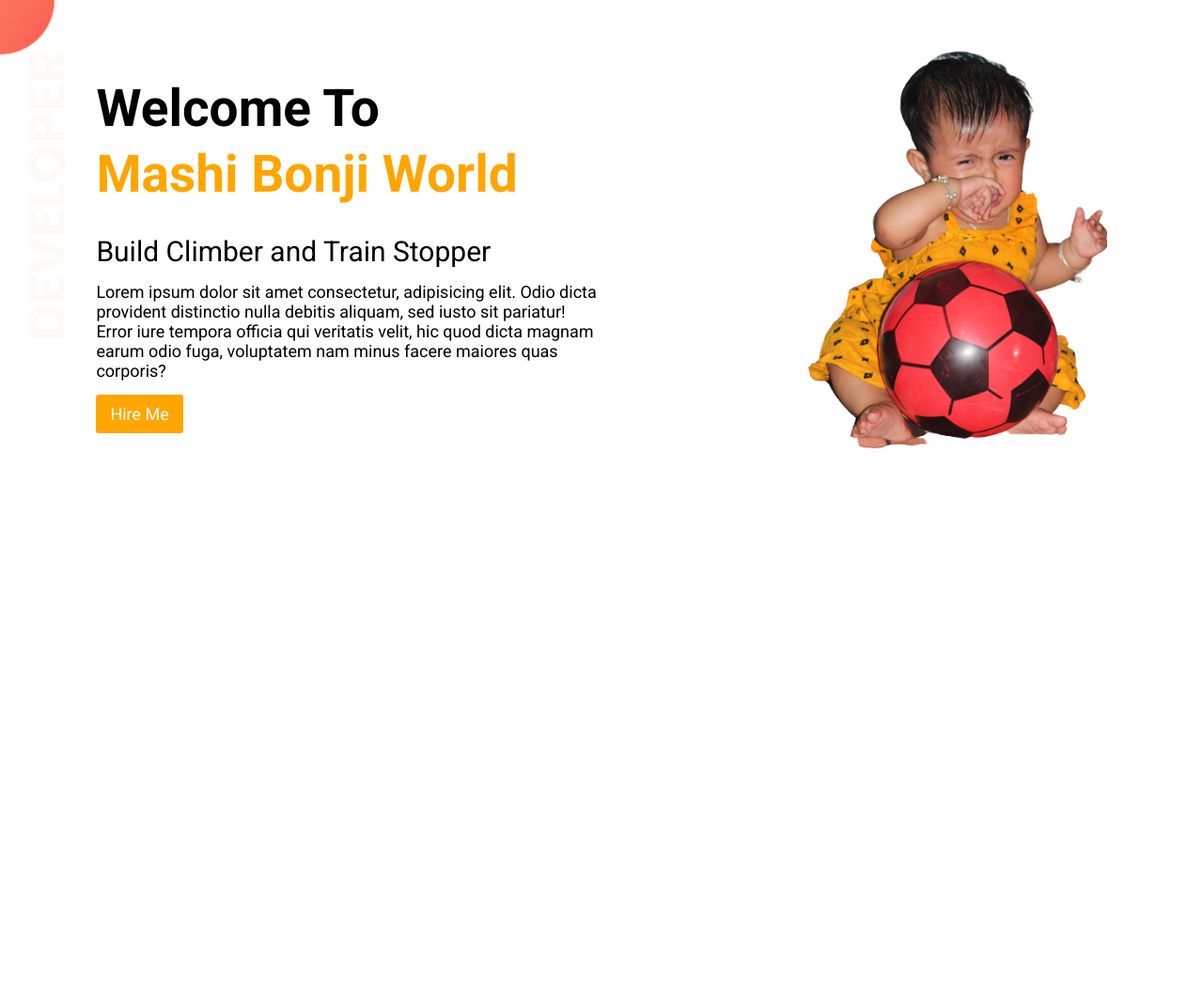
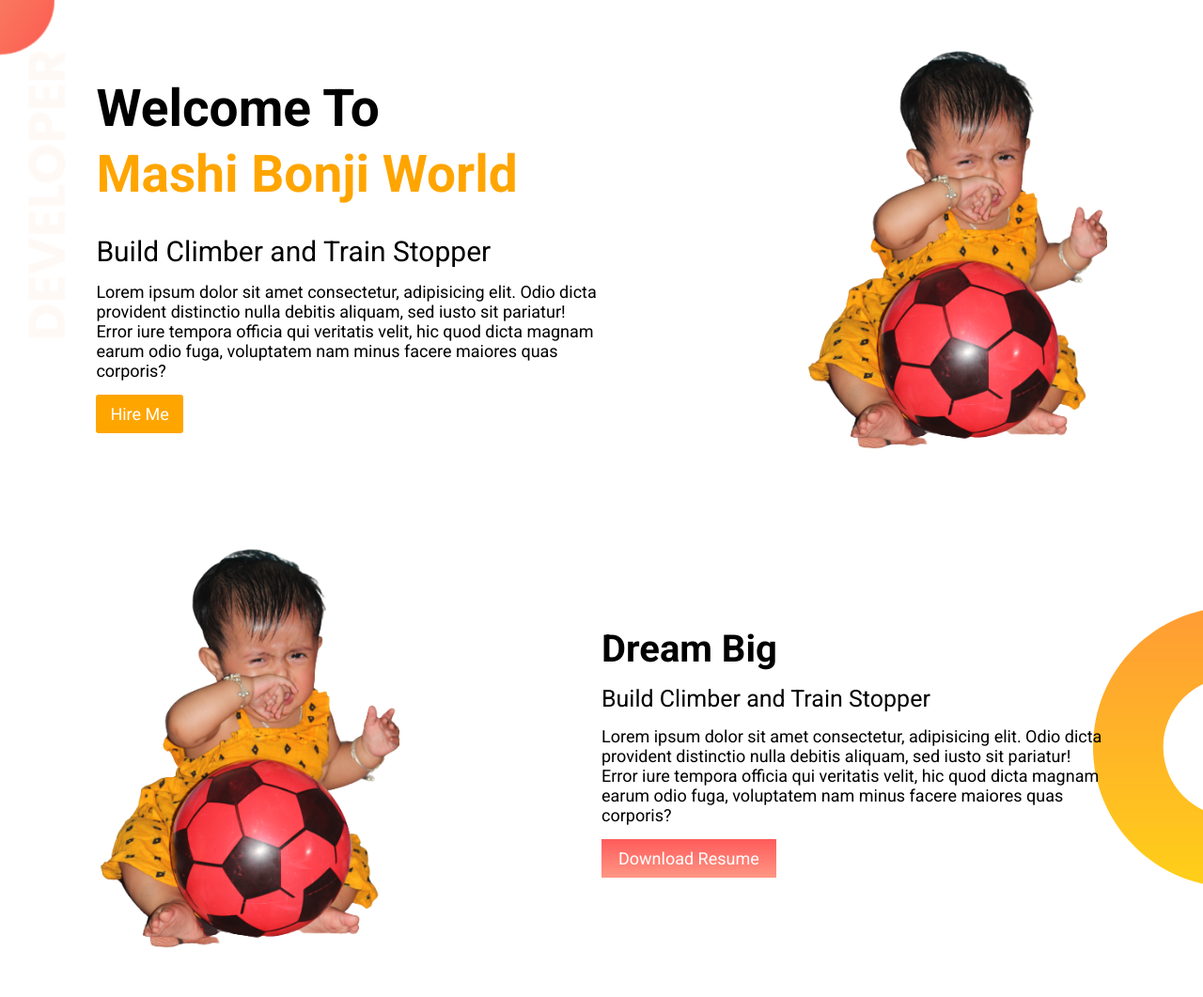
Before and after one commit to RaajSing/Developer-Portfolio, a plain HTML site: page index.html in a window 1280 px wide. Shown: the whole page at 94% size. Before the commit the page ends 800 px from the top, so only its background shows below. Drawn offline with Linux system fonts and the light colour scheme.

Commit message:
Dream Section Added

```diff
--- a/index.css
+++ b/index.css
@@ -72,3 +72,69 @@ body{
 #first1 .right img{
     width: 60%;
 }
+
+
+
+
+
+
+
+
+
+
+
+
+
+
+
+
+
+
+
+/* =================================== dreamBig  Section Start Here =============================== */
+section#dreamBig {
+    width: 100%;
+    padding: 5rem 8%;
+    display: flex;
+    justify-content: space-between;
+    align-items: center;
+    background-image: url("images/dream-bg.png");
+    background-repeat: no-repeat;
+    background-position: right;
+}
+
+section#dreamBig .left {
+    flex-basis: 50%;
+    text-align: left;
+}
+
+section#dreamBig .left img {
+    width: 60%;
+}
+
+section#dreamBig .right {
+    flex-basis: 50%;
+}
+
+section#dreamBig .right h1 {
+    font-size: 4rem;
+    margin-bottom: 1.5rem;
+}
+
+section#dreamBig .right h3 {
+    font-size: 2.5rem;
+    font-weight: 400;
+    margin-bottom: 1.5rem;
+}
+
+section#dreamBig .right .smDesc {
+    font-size: 1.8rem;
+    margin-bottom: 2.5rem;
+}
+section#dreamBig .right a{
+    font-size: 1.8rem;
+    text-decoration: none;
+    padding:1rem 1.8rem;
+    background:linear-gradient(rgba(255, 0, 0, 0.644), rgba(255, 99, 71, 0.671));
+    color:white;
+}
--- a/index.html
+++ b/index.html
@@ -14,7 +14,7 @@
 </head>
 <body>
 
-
+<!-- ================================  First1 Section Start Here ================================== -->
     <section id="first1">
 
         <div class="left">
@@ -33,6 +33,31 @@
 
 
 
+
+
+
+
+
+
+
+<!-- ============================= Dream Big Section Start Here ============================ -->
+<section id="dreamBig">
+
+    <div class="left">
+        <img src="images/aroshi-bg-1-2.png"/>
+    </div><!--right-->
+
+    <div class="right">
+        <h1>Dream Big</h1>
+        <h3 class="smTittle">Build Climber and Train Stopper</h3>
+        <p class="smDesc">Lorem ipsum dolor sit amet consectetur, adipisicing elit. Odio dicta provident distinctio nulla debitis aliquam, sed iusto sit pariatur! Error iure tempora officia qui veritatis velit, hic quod dicta magnam earum odio fuga, voluptatem nam minus facere maiores quas corporis?</p>
+        <a href="#">Download Resume</a>
+    </div><!--left-->
+
+</section><!--dreamBig-->
+
+
+
 <!-- Js Main File Connected Here -->
 <script src="index.js"></script>
 </body>
```
Also changed, not shown: images/dream-bg.png (added).
